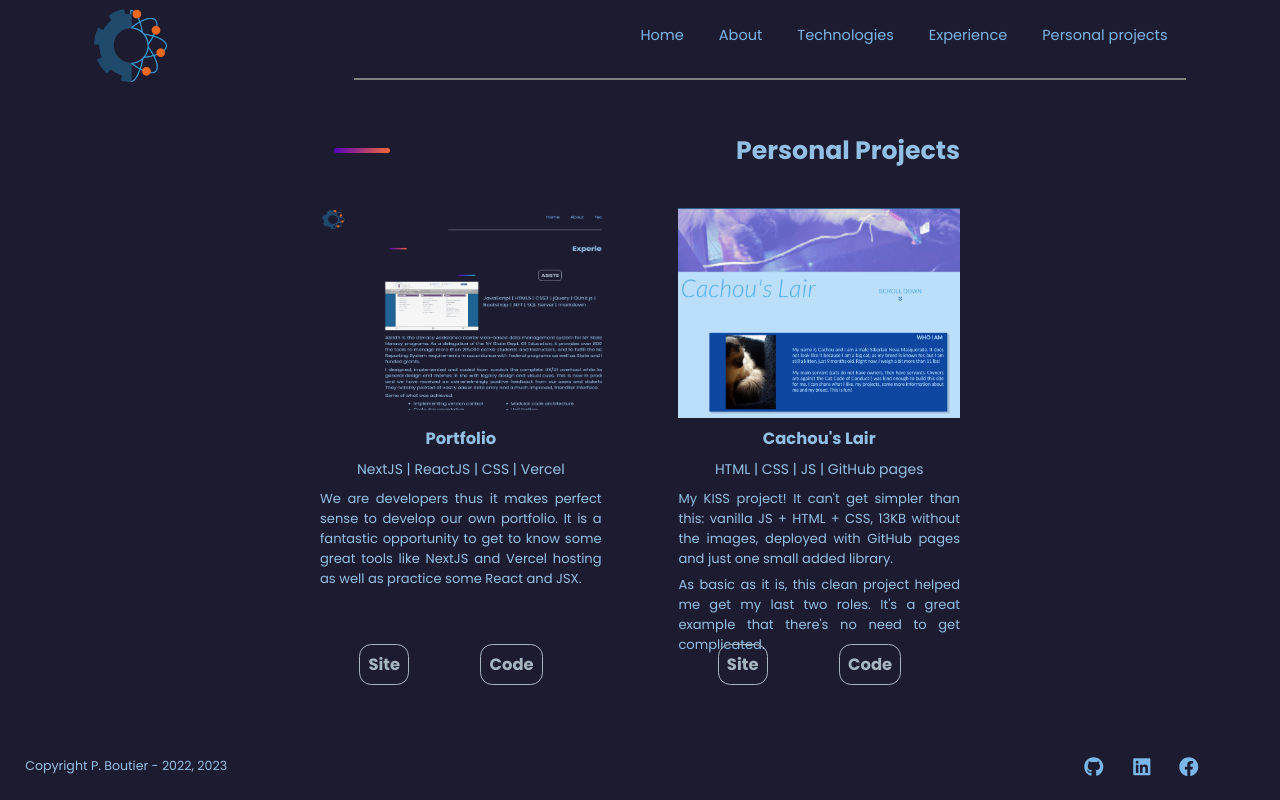
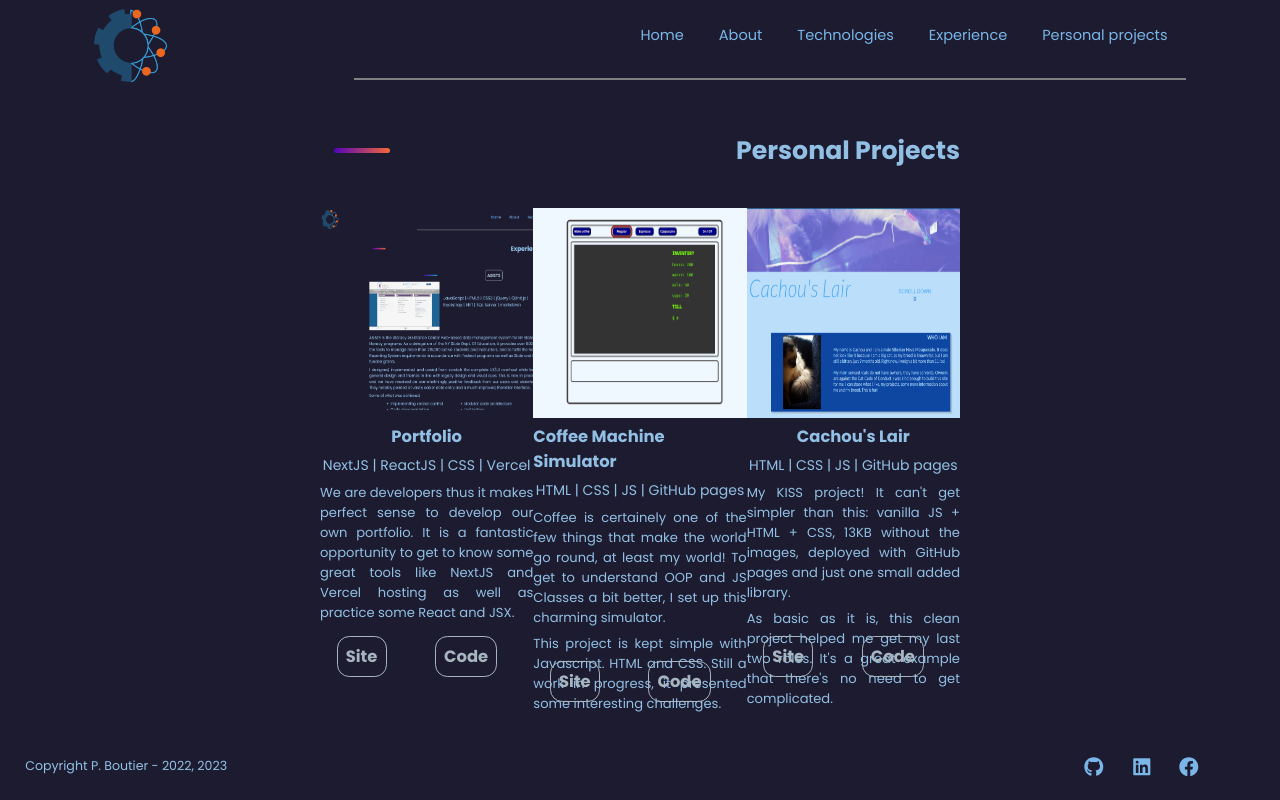
Before and after one commit to wildapt01/portfolio-next-1, a Next.js app: page /personal in a window 1280 px wide. Built offline with nearby package versions, Linux system fonts and the light colour scheme.

Commit message:
Add coffee-machine project

```diff
--- a/components/textContent.js
+++ b/components/textContent.js
@@ -86,6 +86,18 @@ export const persoContent = [
     buttonText: ["Site", "Code"]
   },
   {
+    title: "Coffee Machine Simulator",
+    tech: "HTML | CSS | JS | GitHub pages",
+    parags: [
+      "Coffee is certainely one of the few things that make the world go round, at least my world! To get to understand OOP and JS Classes a bit better, I set up this charming simulator.",
+      "This project is kept simple with Javascript. HTML and CSS. Still a work in progress, it presented some interesting challenges."
+    ],
+    imageRef: "/coffee-machine.png",
+    linkURL: "https://wildapt01.github.io/coffee-machine-js/",
+    githubLink: "https://github.com/wildapt01/coffee-machine",
+    buttonText: ["Site", "Code"]
+  },
+  {
     title: "Cachou's Lair",
     tech: "HTML | CSS | JS | GitHub pages",
     parags: [
```
Also changed, not shown: public/coffee-machine.png (added).
